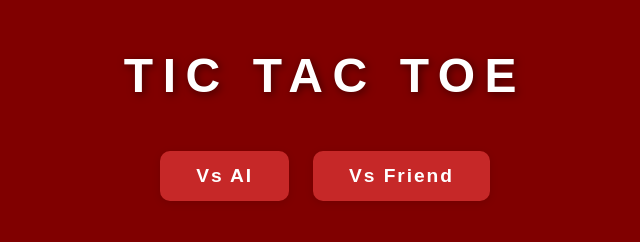
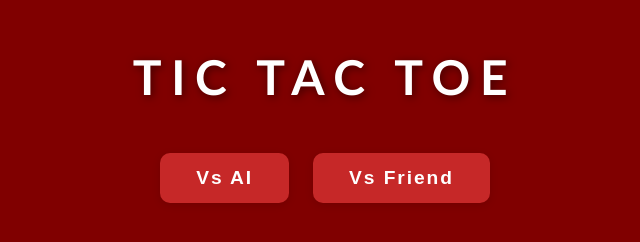
Before and after one commit to TitaniumLegend/TicTacToeGame, a plain HTML site: page index.html in a window 1280 px wide. Shown: the whole page, without its empty margins (315-955 px from the left). Drawn offline with Linux system fonts and the light colour scheme.

Commit message:
Update style.css

```diff
--- a/style.css
+++ b/style.css
@@ -33,7 +33,7 @@
   transform: scale(1.05);
 }
 body {
-  font-family: Arial, sans-serif;
+  font-family: Calibri, Arial, sans-serif;
   background: #800000;
   margin: 0;
   padding: 0;
@@ -63,6 +63,7 @@ body {
   text-shadow: 2px 2px 8px #400000;
   width: 100%;
   padding-top: 0;
+  font-family: Calibri, Arial, sans-serif;
 }
 
 .game-setup {
```
